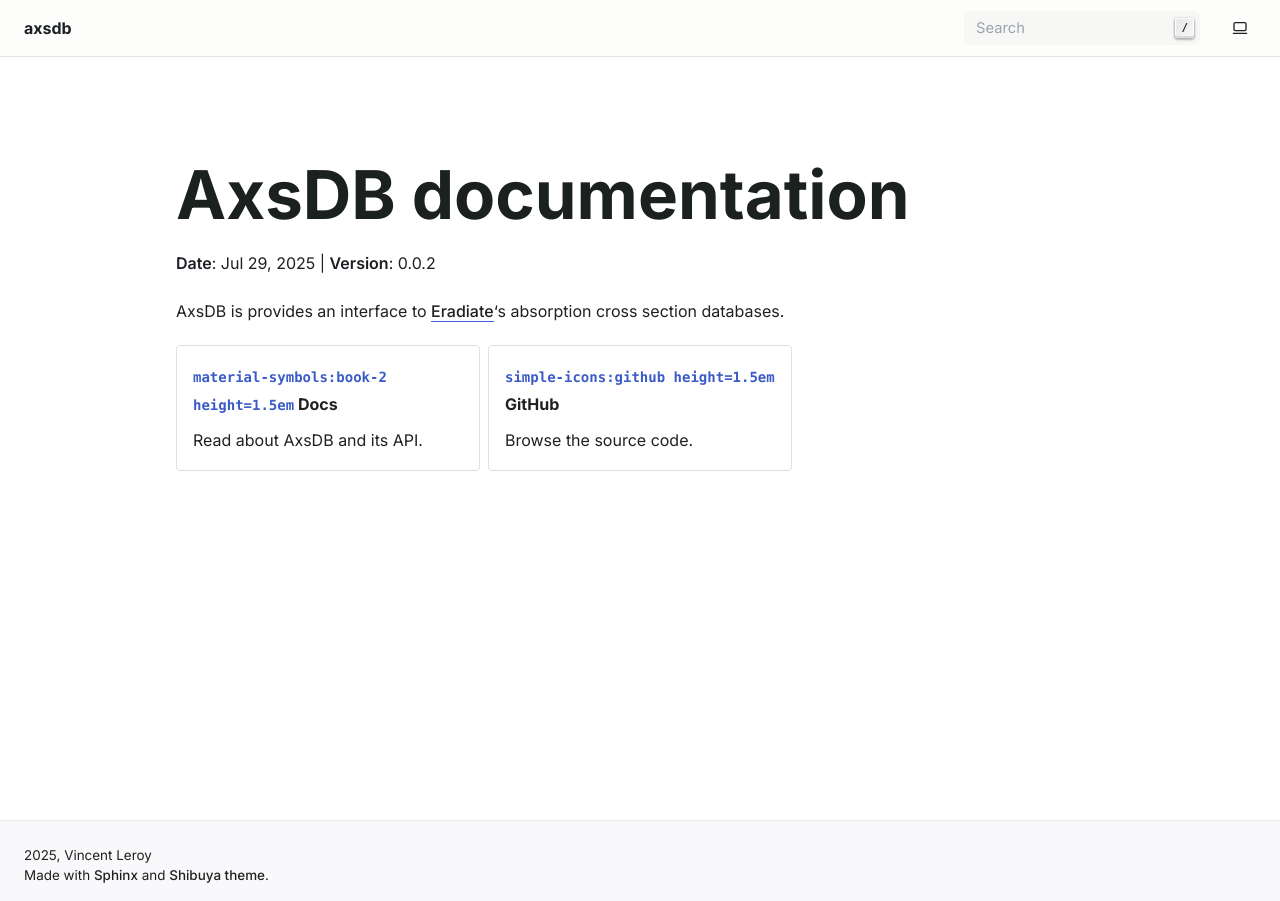
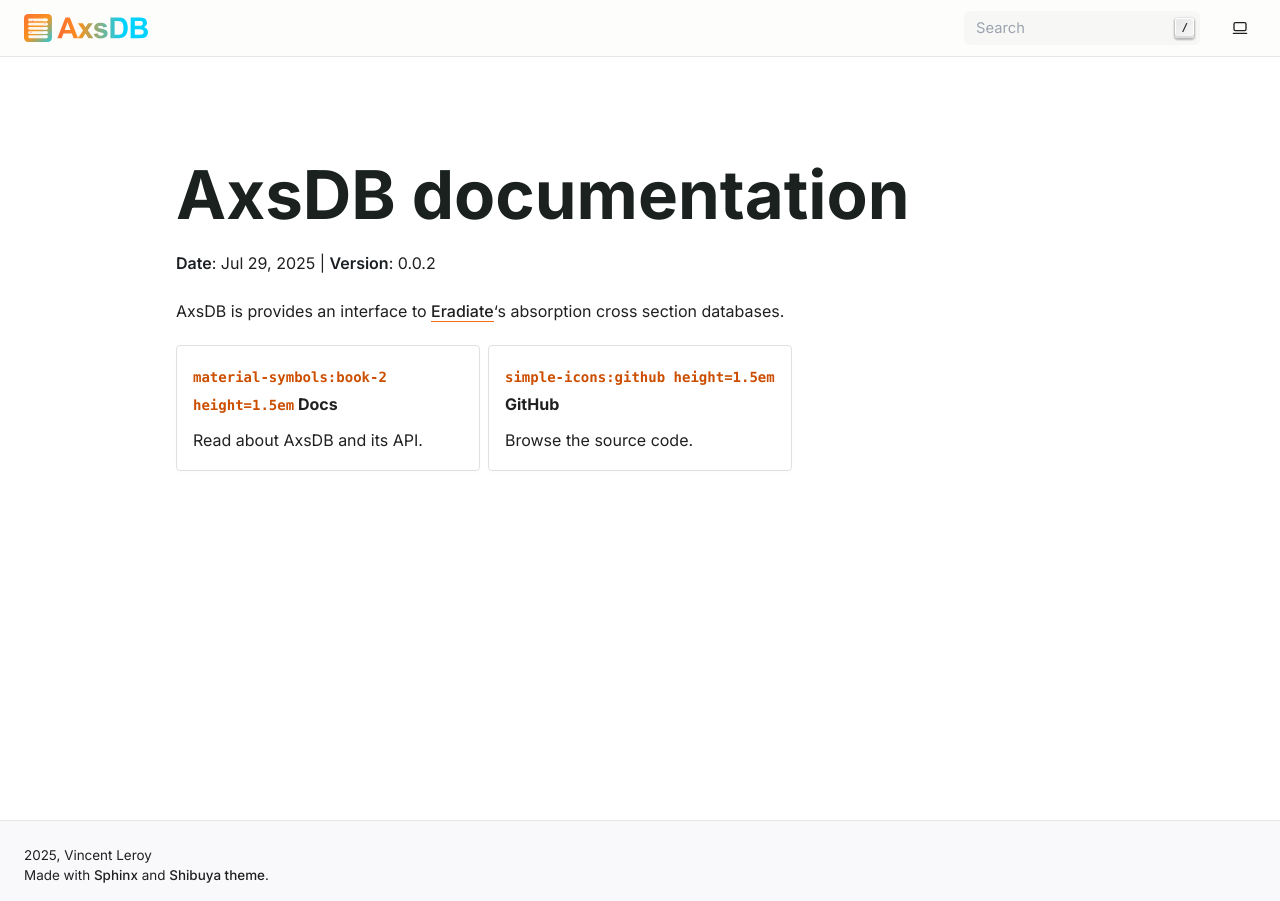
Before and after one commit to eradiate/axsdb, a Sphinx documentation site: the page built from docs/index.rst, in a window 1280 px wide. Built offline with Sphinx 7.4.7, drawn with Linux system fonts in a browser that asks for light colours; cross-references to code outside the pages are shown as plain code.

Commit message:
Docs: Add logo

```diff
--- a/docs/conf.py
+++ b/docs/conf.py
@@ -50,7 +50,8 @@
 # https://shibuya.lepture.com/
 html_theme = "shibuya"
 html_theme_options = {
-    "accent_color": "indigo",
+    "accent_color": "orange",
     "navigation_with_keys": True,
     "github_url": "https://github.com/eradiate/axsdb",
 }
+html_logo = "_static/logo_axsdb.svg"
```
Also changed, not shown: docs/_static/logo_axsdb.svg (added).
